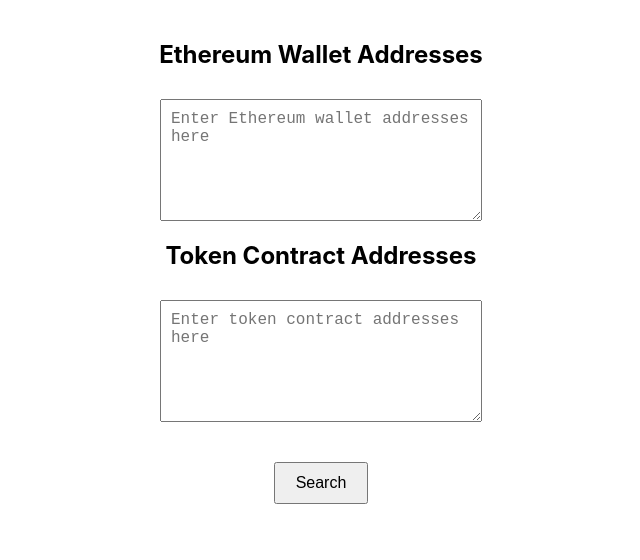
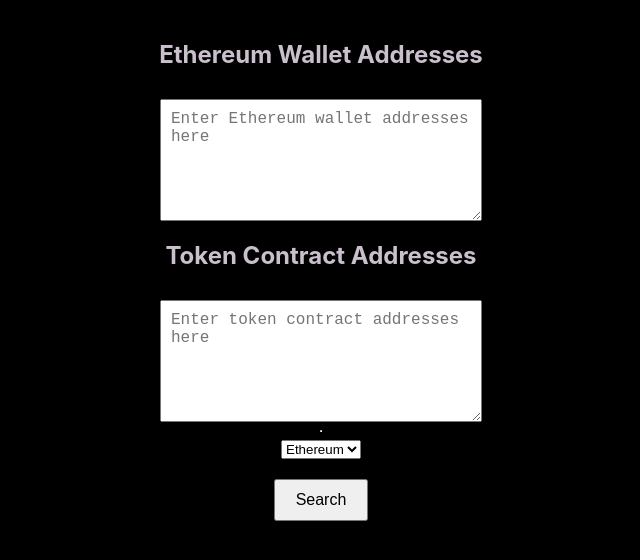
Before and after one commit to KristofferGW/token-tracker, a React (Create React App) app in the folder frontend/: page / in a window 1280 px wide. Shown: the top 560 px of the page, without its empty margins (319-959 px from the left). Built offline with nearby package versions, Linux system fonts and the light colour scheme.

Commit message:
Added chain dropdown, small bug still

```diff
--- a/frontend/src/App.css
+++ b/frontend/src/App.css
@@ -1,3 +1,8 @@
+body {
+  background-color: black;
+  color: #cabfcd;
+}
+
 .App {
   display: flex;
   flex-direction: column;
--- a/frontend/src/App.js
+++ b/frontend/src/App.js
@@ -4,6 +4,7 @@
 function App() {
   const [ethAddresses, setEthAddresses] = useState('');
   const [tokenAddresses, setTokenAddresses] = useState('');
+  const [selectedChain, setSelectedChain] = useState('');
 
   const formatAddresses = (addresses) => {
     addresses = addresses.replace(/\s+/g, '');
@@ -19,9 +20,15 @@
     setTokenAddresses(formatAddresses(e.target.value));
   }
 
+  const handleChainChange = (e) => {
+    const chainInLowerCase = e.target.value.toLowerCase();
+    setSelectedChain(chainInLowerCase);
+  }
+
   const handleSearch = () => {
     console.log('Wallet addresses: ', ethAddresses);
     console.log('Token contract addresses: ', tokenAddresses);
+    console.log('Selected Chain: ', selectedChain);
   }
 
   return (
@@ -37,7 +44,17 @@
         onChange={handleTokenChange}
         placeholder='Enter token contract addresses here'
       />
-      <br/>
+      <hr />
+      <select value={selectedChain} onChange={handleChainChange}>
+        <option value="Ethereum">Ethereum</option>
+        <option value="Polygon">Polygon</option>
+        <option value="BSC">BSC</option>
+        <option value="Arbitrum">Arbitrum</option>
+        <option value="Base">Base</option>
+        <option value="Optimism">Optimism</option>
+        <option value="Linea">Linea</option>
+      </select>
+
       <button onClick={handleSearch}>Search</button>
     </div>
   );
```
